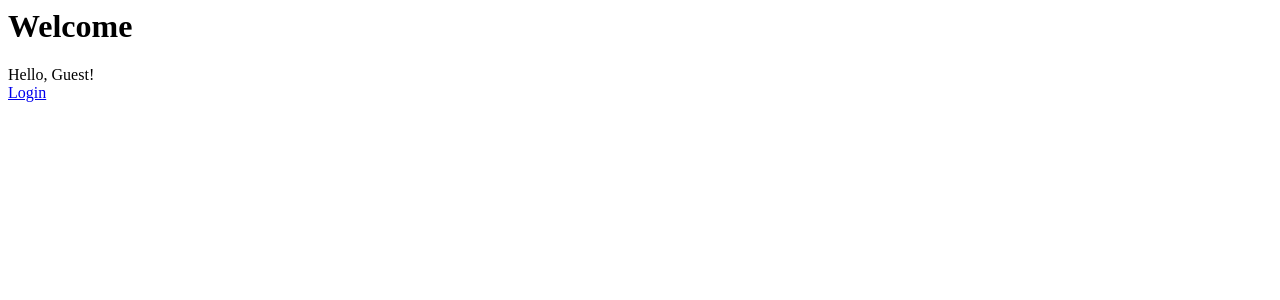
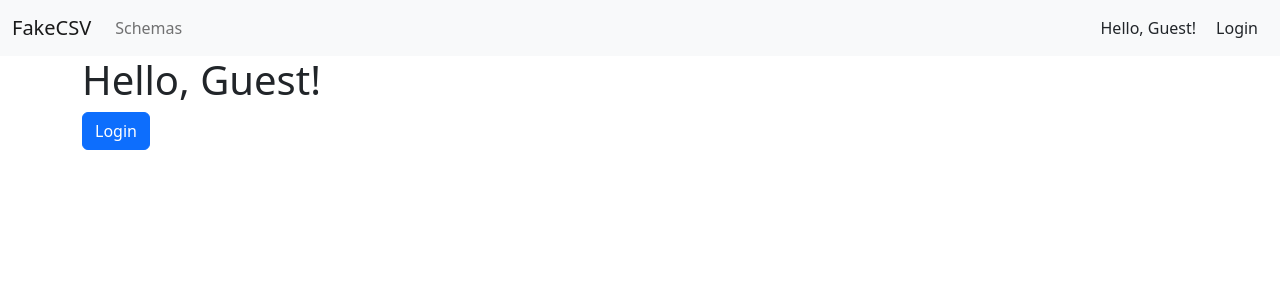
Before and after one commit to AnaAn01/test_generator, a Django app: template account/templates/users/dashboard.html in a window 1280 px wide. Shown: the top 300 px of the page. Run offline with Django 4.2, Linux system fonts and the light colour scheme; the template is opened without the code that fills it, so the values that code supplies are empty.

Commit message:
Login done

```diff
--- a/account/templates/base.html
+++ b/account/templates/base.html
@@ -1,13 +1,43 @@
-<style>
-    label, input {
-        display: block;
-    }
-    span.helptext {
-        display: none;
-    }
-</style>
+<!DOCTYPE html>
+<html lang="en">
+  <head>
+    <meta charset="UTF-8">
+    <meta name="viewport" content="width=device-width, initial-scale=1.0">
+    <title>{% block title %}{% endblock %}</title>
+    <link rel="stylesheet" href="https://cdn.jsdelivr.net/npm/bootstrap@5.2.3/dist/css/bootstrap.min.css">
+  </head>
+  <body>
+    <nav class="navbar navbar-expand-lg navbar-light bg-light">
+      <div class="container-fluid">
+        <a class="navbar-brand" href="#">FakeCSV</a>
+        <button class="navbar-toggler" type="button" data-bs-toggle="collapse" data-bs-target="#navbarNav" aria-controls="navbarNav" aria-expanded="false" aria-label="Toggle navigation">
+          <span class="navbar-toggler-icon"></span>
+        </button>
+        <div class="collapse navbar-collapse" id="navbarNav">
+          <ul class="navbar-nav">
+            <li class="nav-item">
+              <a class="nav-link" href="#">Schemas</a>
+            </li>
+          </ul>
+        </div>
+        <div class="link" style="margin: 0 10px;">
+          <a class="nav-link" href="#">Hello, {{ user.username|default:'Guest' }}!</a>
+        </div>
+        <div class="link" style="margin: 0 10px;">
+          {% if user.is_authenticated %}
+              <a href="{% url 'logout' %}" class="nav-link">Logout</a>
+          {% else %}
+              <a href="{% url 'login' %}" class="nav-link">Login</a>
+          {% endif %}
+        </div>
+      </div>
+      </div>
+    </nav>
 
-<h1>Welcome</h1>
+    <div class="container">
+      {% block content %}{% endblock %}
+    </div>
 
-{% block content %}
-{% endblock %}
+    <script src="https://cdn.jsdelivr.net/npm/bootstrap@5.2.3/dist/js/bootstrap.bundle.min.js"></script>
+  </body>
+</html>
--- a/account/templates/users/dashboard.html
+++ b/account/templates/users/dashboard.html
@@ -1,14 +1,15 @@
 {% extends 'base.html' %}
 
+{% block title %}Page Title{% endblock %}
+
 {% block content %}
-Hello, {{ user.username|default:'Guest' }}!
+  <h1>Hello, {{ user.username|default:'Guest' }}!</h1>
 
-<div>
-    {% if user.is_authenticated %}
-        <a href="{% url 'logout' %}">Logout</a>
-    {% else %}
-        <a href="{% url 'login' %}">Login</a>
-    {% endif %}
-</div>
-
+  <div>
+      {% if user.is_authenticated %}
+          <a href="{% url 'logout' %}" class="btn btn-primary">Logout</a>
+      {% else %}
+          <a href="{% url 'login' %}" class="btn btn-primary">Login</a>
+      {% endif %}
+  </div>
 {% endblock %}
--- a/csv_gen/settings.py
+++ b/csv_gen/settings.py
@@ -11,6 +11,7 @@ https://docs.djangoproject.com/en/4.0/ref/settings/
 """
 
 from pathlib import Path
+import os.path
 
 # Build paths inside the project like this: BASE_DIR / 'subdir'.
 BASE_DIR = Path(__file__).resolve().parent.parent
```
Also changed, not shown: account/static/style.css (added, +37 -0 lines), account/templates/registration/login.html (+11 -9 lines), db.sqlite3.
